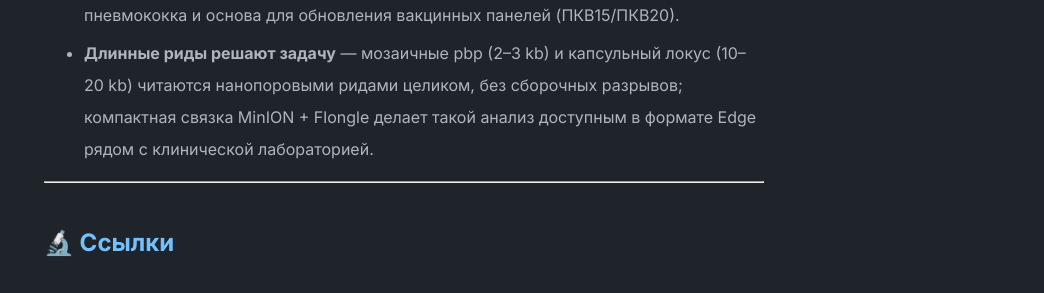
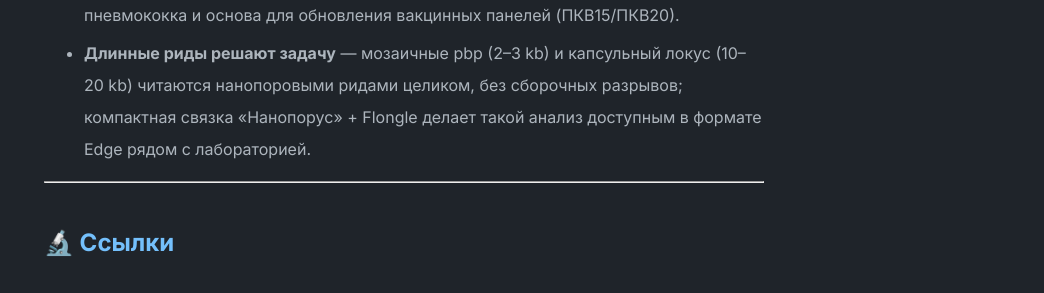
Before and after one commit to onsiteseq/onsiteseq.github.io, a Jekyll site: the page built from pages/pneumoniae.md, in a window 1280 px wide and 900 px high, scrolled down 8519 px. Shown: the part 217-510 px from the top of the window, without its empty margins (236-1280 px from the left). Built offline with Jekyll 4.4.1, drawn with Linux system fonts in a browser that asks for light colours; some of the changed text lies outside the part shown.

Commit message:
Edge: секвенатор «Нанопорус» вместо MinION в сценариях пайплайнов
В Edge стоит «Нанопорус» (ячейки Flongle, MinKNOW, Dorado), а на страницах
cmv, pneumoniae и sfts сценарий Edge описывался как «MinION + Flongle».
Исправлено в RU/EN/中文. Попутно дочищены RUO-формулировки, пропущенные
в ca14b9f: «в point-of-care формате», «развёртывание в уездной больнице».
Упоминание MinION у микробиома (Desktop/Cloud, данные с любого секвенатора)
оставлено.

Co-Authored-By: Claude Opus 5.5 <noreply@anthropic.com>

```diff
--- a/pages/pneumoniae.md
+++ b/pages/pneumoniae.md
@@ -20,7 +20,7 @@ permalink: /pneumoniae/
 
 Вторая тема — **серотипирование по капсульному локусу cps**: известно **более 90 серотипов**, и именно капсула — мишень конъюгированных вакцин. После введения ПКВ13 популяционная структура сместилась: растут **невакцинные серотипы (19A, 22F, 33F, 8 и др.)** — классический вакцинный эскейп, за которым нужен постоянный геномный надзор. WGS-серотипирование (подход SeroBA) точнее реакции квеллунга и не требует панели антисывороток.
 
-* **📥 На входе:** Сырые данные в формате `FASTQ` после High Accuracy basecalling (Dorado SUP, химия R10.4.1). Материал: мокрота, СМЖ, кровь, носоглоточный мазок. Мозаичные гены pbp длиной **2–3 kb** и капсульный локус **~10–20 kb** целиком укладываются в длинные нанопоровые риды — это идеальный сценарий для **MinION с Flongle** в point-of-care формате (Edge).
+* **📥 На входе:** Сырые данные в формате `FASTQ` после High Accuracy basecalling (Dorado SUP, химия R10.4.1). Материал: мокрота, СМЖ, кровь, носоглоточный мазок. Мозаичные гены pbp длиной **2–3 kb** и капсульный локус **~10–20 kb** целиком укладываются в длинные нанопоровые риды — это идеальный сценарий для ячейки **Flongle** на секвенаторе «Нанопорус» в формате анализа на месте (Edge, RUO).
 * **📤 На выходе:** Исследовательский HTML-отчёт (RUO) — видовая идентификация, капсульный серотип, профиль чувствительности (β-лактамы, макролиды, фторхинолоны) с интерпретацией мозаичных pbp; технический QC-отчёт для биоинформатика.
 
 ---
@@ -111,7 +111,7 @@ permalink: /pneumoniae/
 * **Бремя болезней** — пневмококк остаётся ведущей бактериальной причиной смертности от инфекций нижних дыхательных путей: по оценкам ВОЗ, сотни тысяч смертей ежегодно, преимущественно дети до 5 лет и пожилые. Менингит и бактериемия требуют немедленной адекватной терапии.
 * **Мозаика вместо мутации** — пенициллин-резистентность пневмококка эволюционирует через горизонтальный перенос от комменсальных стрептококков. Фенотипическая микробиология видит лишь итоговую МИК; секвенирование показывает саму мозаику pbp и позволяет предсказать её до результата культуры — критично при менингите, где счёт идёт на часы.
 * **Вакцинный эскейп** — конъюгированные вакцины резко снизили заболеваемость вакцинными серотипами, но нишу заняли невакцинные (19A, 22F, 33F, 8). Геномный надзор за серотипами — обязательный компонент современной эпидемиологии пневмококка и основа для обновления вакцинных панелей (ПКВ15/ПКВ20).
-* **Длинные риды решают задачу** — мозаичные pbp (2–3 kb) и капсульный локус (10–20 kb) читаются нанопоровыми ридами целиком, без сборочных разрывов; компактная связка MinION + Flongle делает такой анализ доступным в формате Edge рядом с клинической лабораторией.
+* **Длинные риды решают задачу** — мозаичные pbp (2–3 kb) и капсульный локус (10–20 kb) читаются нанопоровыми ридами целиком, без сборочных разрывов; компактная связка «Нанопорус» + Flongle делает такой анализ доступным в формате Edge рядом с лабораторией.
 
 ---
 
```
Also changed, not shown: pages/cmv.md (+1 -1 lines), pages/sfts.md (+1 -1 lines), assets/js/i18n.js.
